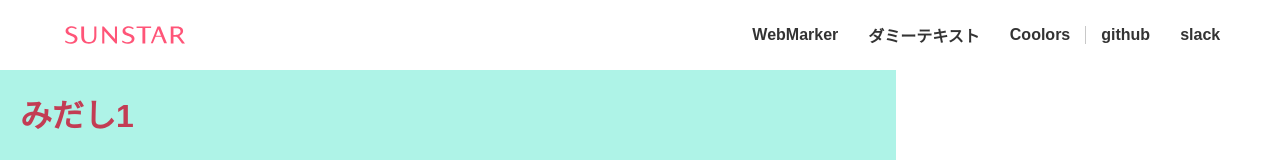
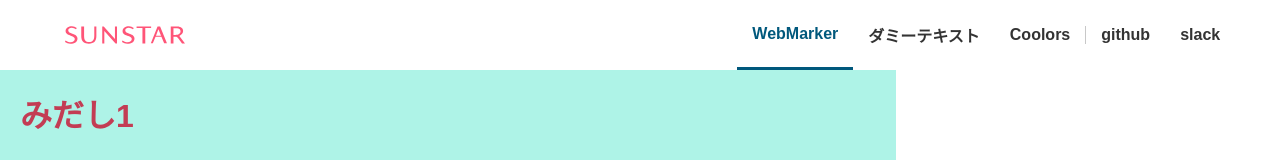
Before and after one commit to dango-yusaku/html-practice, a plain HTML site: page index.html in a window 1280 px wide. In both pictures the pointer is over the item "WebMarker". Shown: the top 160 px of the page. Drawn offline with Linux system fonts and the light colour scheme.

Commit message:
set hover

```diff
--- a/css/style.css
+++ b/css/style.css
@@ -26,13 +26,23 @@
 .header ul.glonavi-main li:last-child a{
   border-right: 1px solid #C8C8C8;
 }
+.header ul.glonavi-main li:hover,
+.header ul.glonavi-account li:hover{
+  border-bottom: 3px solid #00587c;
+}
+
 .header ul.glonavi-main li ,
 .header ul.glonavi-account li{
   display: flex;
   align-items: center;
   height: 70px;
+  transition:0.3s;
 }
 
+.header ul.glonavi-main li:hover a,
+.header ul.glonavi-account li:hover a{
+  color: #00587c
+}
 .header ul.glonavi-main li a,
 .header ul.glonavi-account li a{
   font-weight: bold;
```
